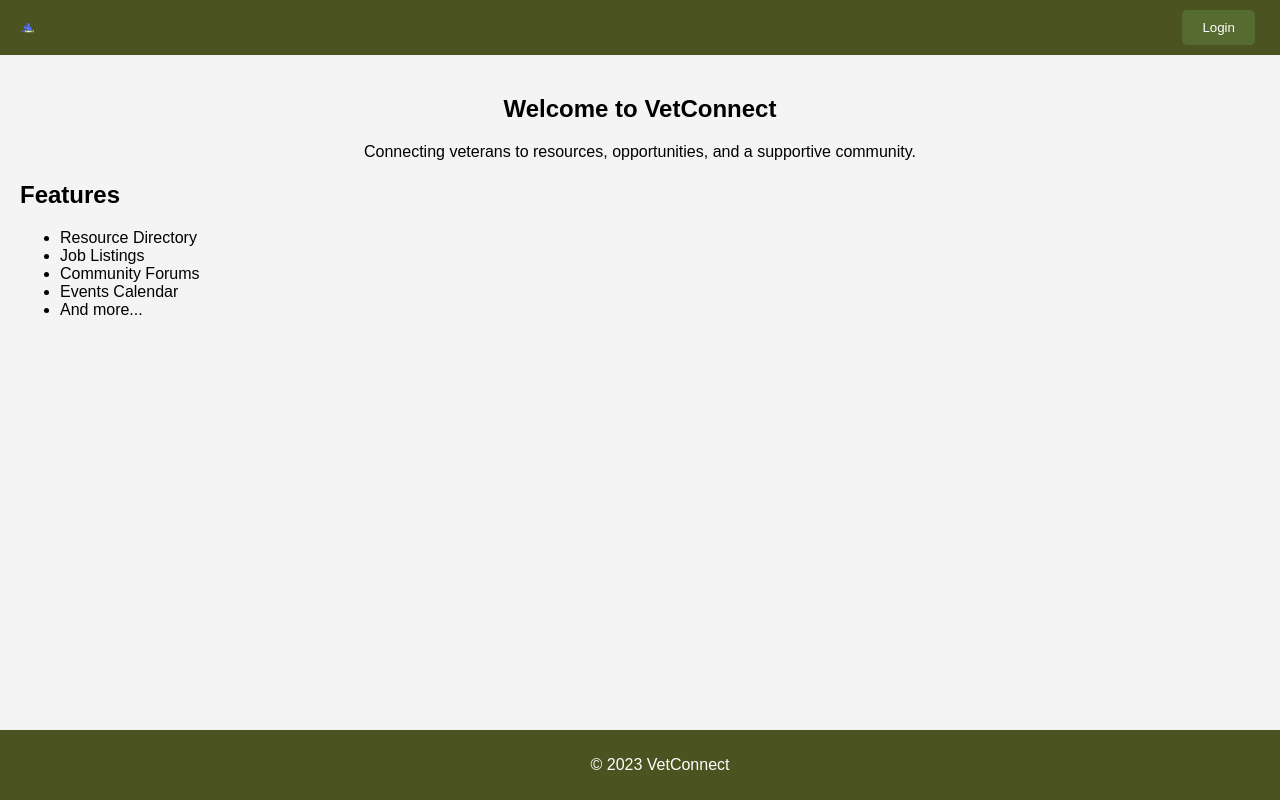
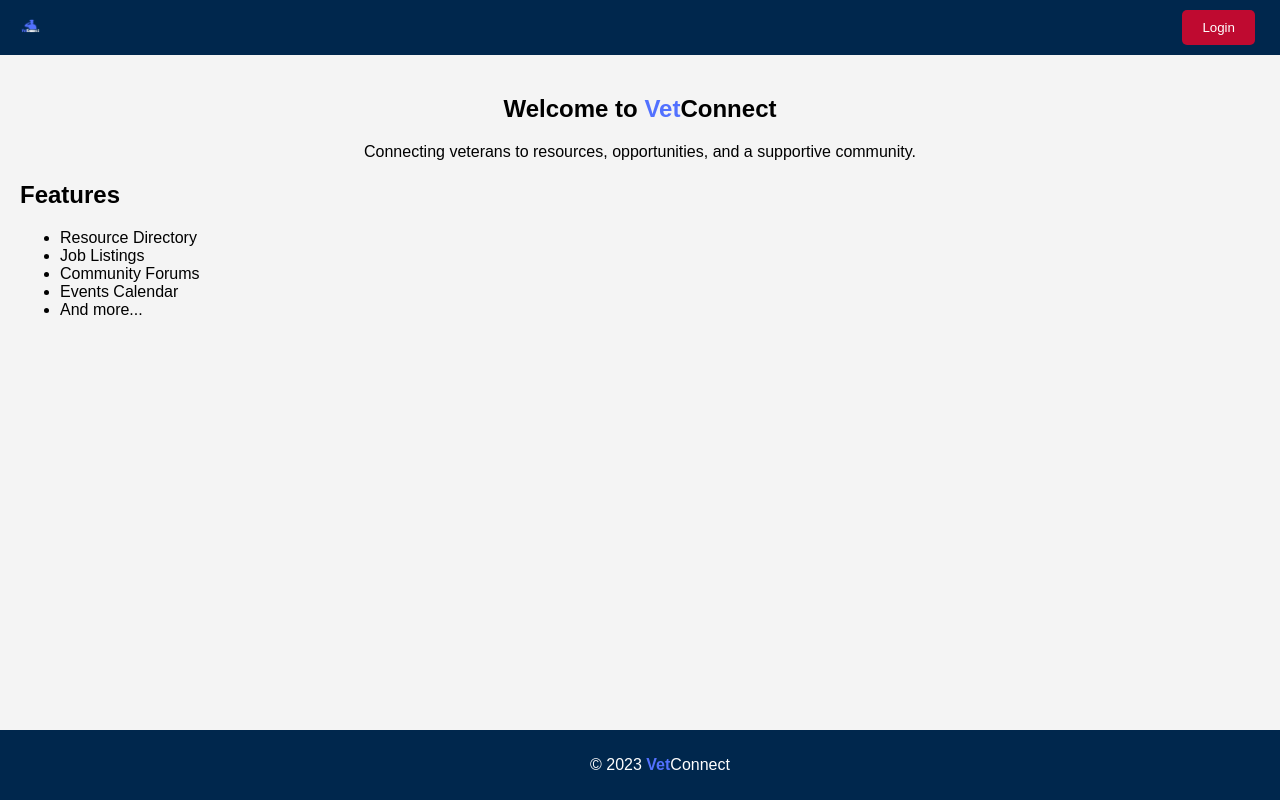
Before and after one commit to tanmay-a-sharma/vetConnect, a website: page views/landing.html in a window 1280 px wide. Drawn offline with Linux system fonts and the light colour scheme.

Commit message:
fixed colors

```diff
--- a/public/css/styles.css
+++ b/public/css/styles.css
@@ -6,7 +6,7 @@ body {
 }
 
 .main-header {
-    background-color: #4b5320;
+    background-color: #00274d;
     color: #ffffff;
     display: flex;
     justify-content: space-between;
@@ -19,7 +19,7 @@ body {
 }
 
 .nav-buttons button {
-    background-color: #556b2f;
+    background-color: #bf0a30;
     border: none;
     color: #ffffff;
     padding: 10px 20px;
@@ -29,7 +29,7 @@ body {
 }
 
 .nav-buttons button:hover {
-    background-color: #6b8e23;
+    background-color: #ff191f;
 }
 
 .main-content {
@@ -45,7 +45,7 @@ body {
 }
 
 .main-footer {
-    background-color: #4b5320;
+    background-color: #00274d;
     color: #ffffff;
     text-align: center;
     padding: 10px 20px;
@@ -55,5 +55,9 @@ body {
 }
 
 #logo-pic {
-    width: 15px;
+    height: 15px;
 }
+
+strong {
+    color: #5271FF;
+}
--- a/views/landing.html
+++ b/views/landing.html
@@ -11,7 +11,7 @@
 <body>
     <header class="main-header">
         <div class="logo">
-            <img src="../assets/logo.png" id='logo-pic' alt="Logo">
+            <img src='/assets/logo.png' id='logo-pic' alt="Logo">
         </div>
         <div class="nav-buttons">
             <button>Login</button>
@@ -20,7 +20,7 @@
 
     <main class="main-content">
         <section class="intro-section">
-            <h1>Welcome to VetConnect</h1>
+            <h1>Welcome to <strong>Vet</strong>Connect</h1>
             <p>Connecting veterans to resources, opportunities, and a supportive community.</p>
         </section>
 
@@ -37,7 +37,7 @@
     </main>
 
     <footer class="main-footer">
-        <p>&copy; 2023 VetConnect</p>
+        <p>&copy; 2023 <strong>Vet</strong>Connect</p>
     </footer>
 </body>
 
```
Also changed, not shown: public/css/components.css (+0 -7 lines).
